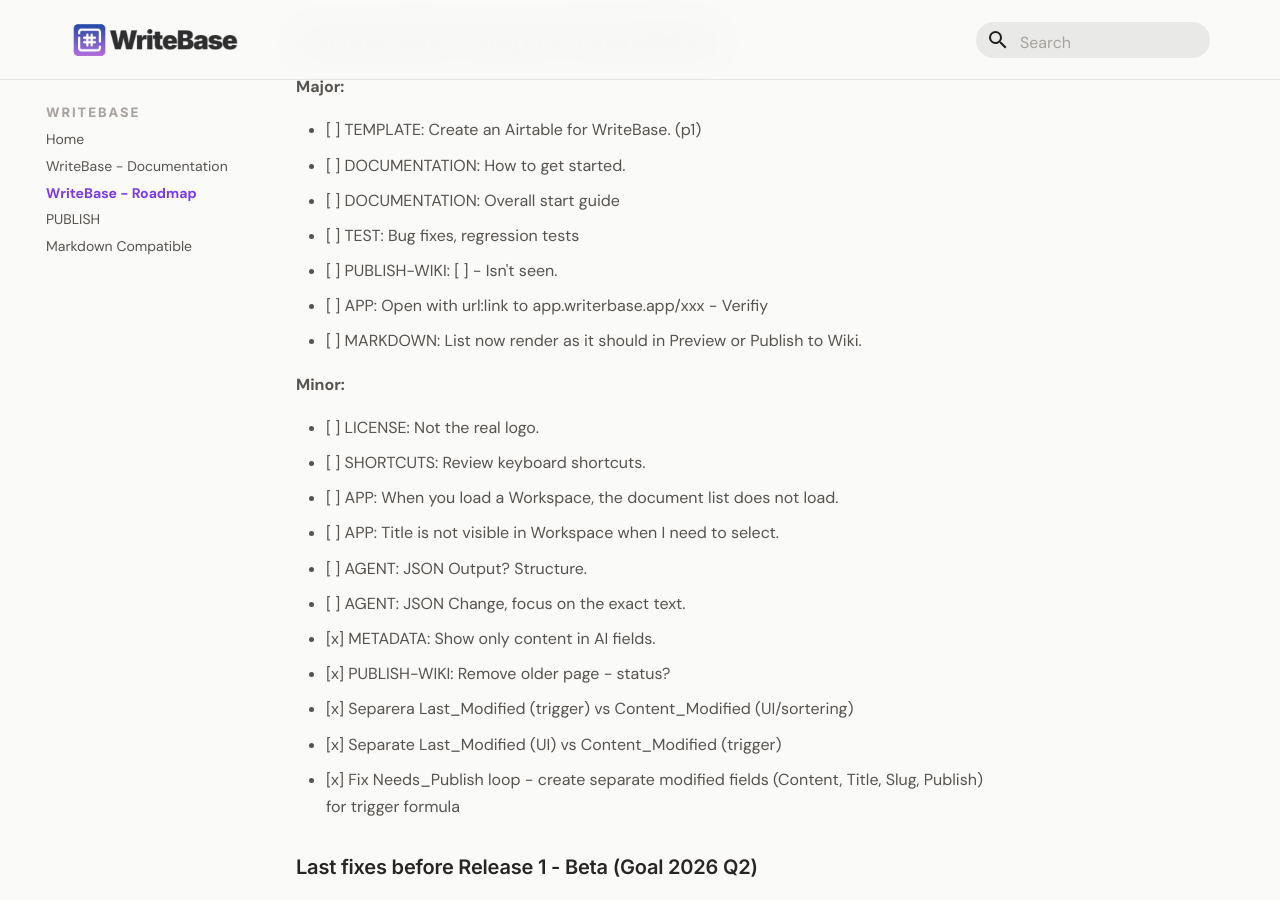
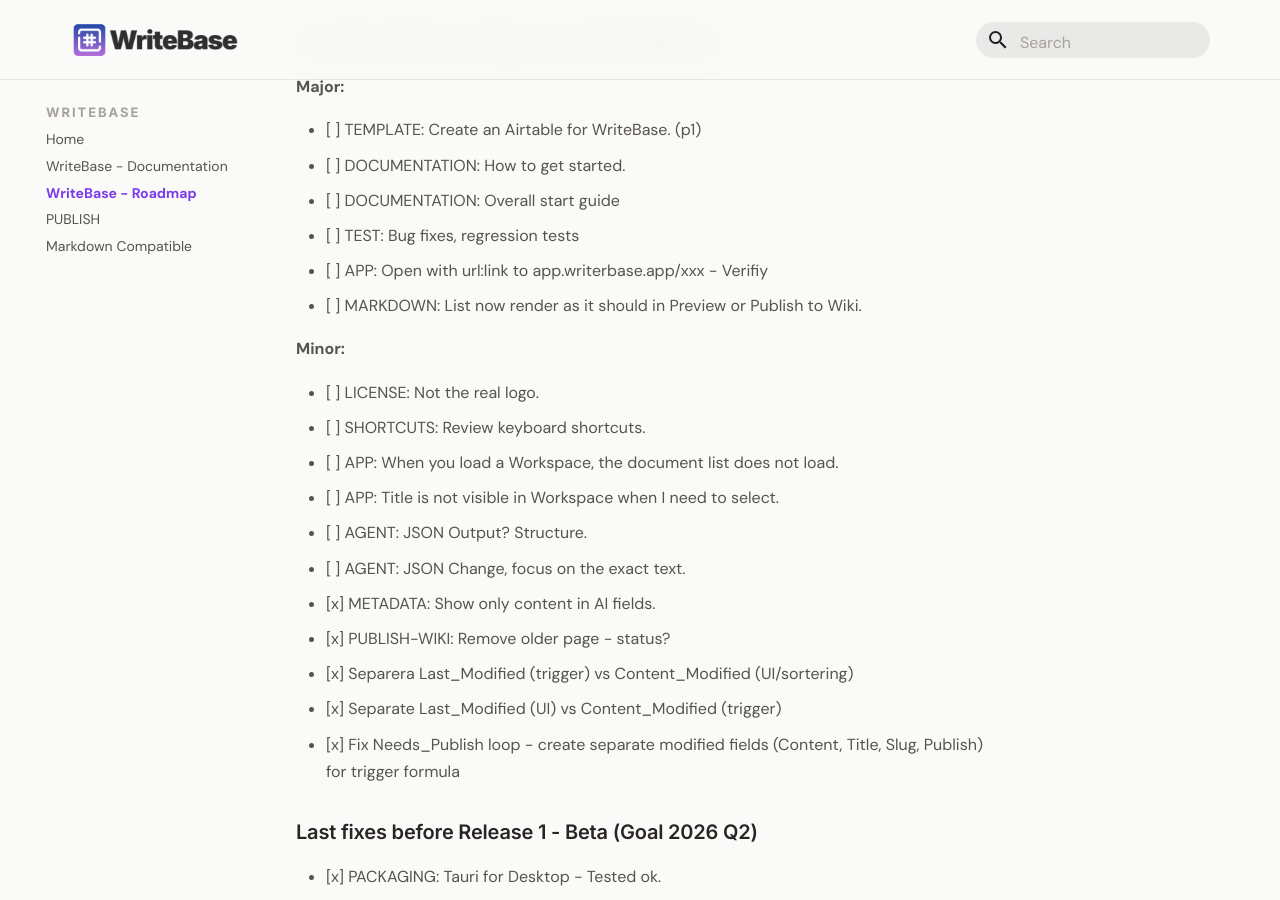
Before and after one commit to larssonhthomas-afk/writebase-docs, an MkDocs documentation site: the page built from docs/009-writebase-roadmap.md, in a window 1280 px wide and 900 px high, scrolled down 520 px. Built offline with MkDocs 1.6.1 and Material for MkDocs 9.7.7, drawn with Linux system fonts in a browser that asks for light colours; some web fonts are replaced.

Commit message:
Update 009-writebase-roadmap.md

```diff
--- a/docs/009-writebase-roadmap.md
+++ b/docs/009-writebase-roadmap.md
@@ -31,7 +31,7 @@ This Backlog has a priority 1-3.
 - [ ] TEST: Bug fixes, regression tests
 
 
-- [ ] PUBLISH-WIKI: [ ] - Isn't seen.
+
 - [ ] APP: Open with url:link to app.writerbase.app/xxx - Verifiy
 - [ ] MARKDOWN: List now render as it should in Preview or Publish to Wiki.
 
```
